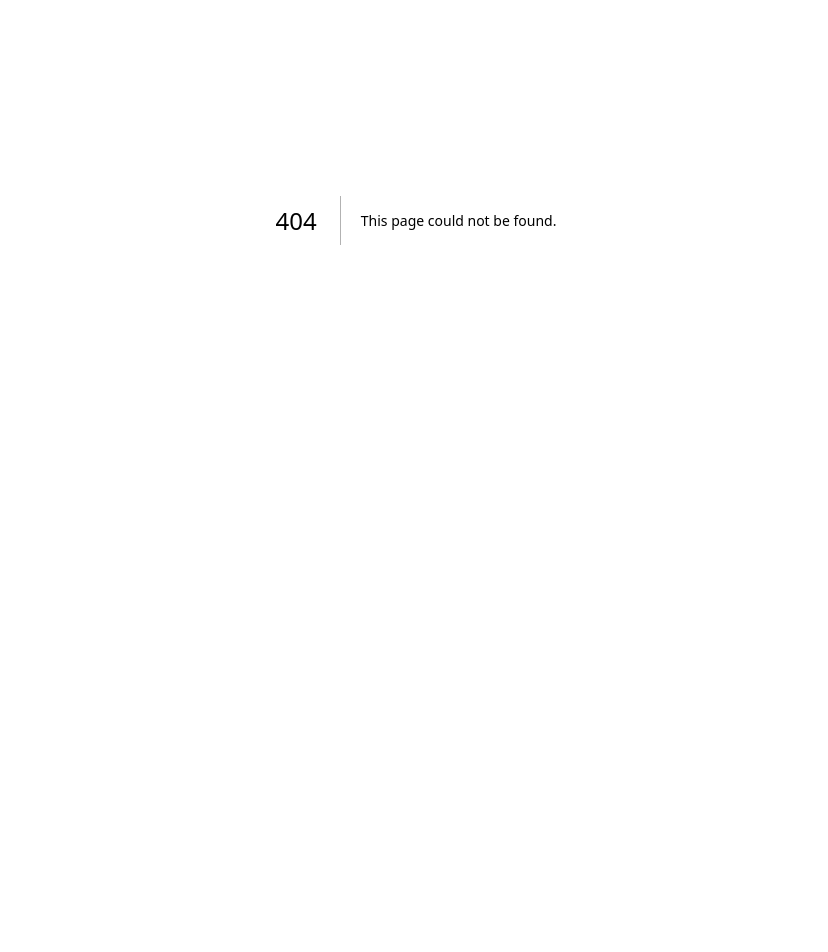
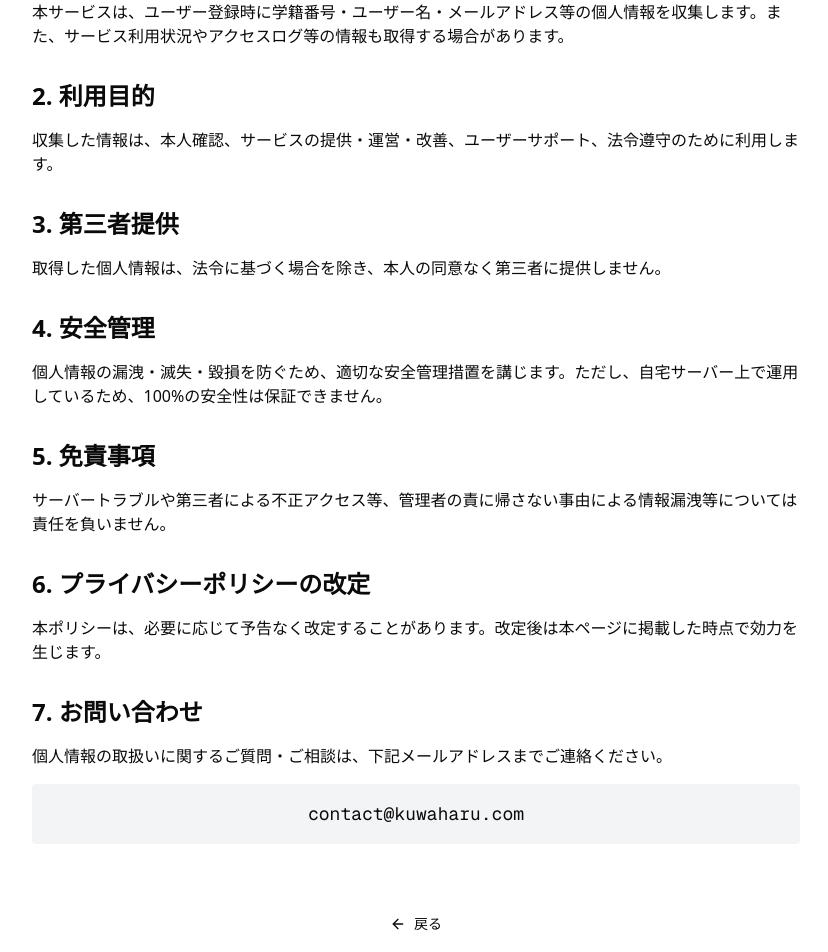
Before and after one commit to kuwaharu-git/school-app, a Next.js app in the folder app/frontend/: page /privacy in a window 1280 px wide. Before the commit this address had no page. Shown: the part 180-1132 px from the top of the page, without its empty margins (224-1052 px from the left). Before the commit the page ends 800 px from the top, so only its background shows below. Built offline with nearby package versions, Linux system fonts and the light colour scheme.

Commit message:
フロントエンド: お問い合わせページ、ヘルプページ、プライバシーポリシーを追加

```diff
--- /dev/null
+++ b/app/frontend/src/app/contact/page.tsx
@@ -0,0 +1,41 @@
+
+import { BackButton } from "@/components/BackButton"
+
+export default function ContactPage() {
+	return (
+		<main className="min-h-screen py-8 px-4 md:px-8 lg:px-16 max-w-2xl mx-auto">
+			<div className="space-y-8">
+				<div className="text-center mb-8">
+					<h1 className="text-3xl font-bold mb-2">お問い合わせ</h1>
+					<p className="text-muted-foreground">本サービスに関するご連絡先</p>
+				</div>
+
+				<section className="space-y-4">
+					<h2 className="text-2xl font-semibold">重大なバグ・その他のお問い合わせ</h2>
+					<p>
+						サービスの不具合やセキュリティ上の重大な問題、その他のお問い合わせは、下記メールアドレスまでご連絡ください。
+					</p>
+					<div className="bg-gray-100 rounded p-4 text-center text-lg font-mono select-all">
+						contact@kuwaharu.com
+					</div>
+				</section>
+
+				<section className="space-y-4">
+					<h2 className="text-2xl font-semibold">機能追加・改善要望</h2>
+					<p>
+						新機能のご要望や改善リクエストは、下記GitHubリポジトリのIssueからご連絡いただけると助かります。
+					</p>
+					<div className="bg-gray-100 rounded p-4 text-center">
+						<a href="https://github.com/kuwaharu-git/school-app" target="_blank" rel="noopener noreferrer" className="text-blue-600 underline break-all">
+							https://github.com/kuwaharu-git/school-app
+						</a>
+					</div>
+				</section>
+
+				<div className="flex justify-center pt-8 pb-4">
+					<BackButton fallback="/" />
+				</div>
+			</div>
+		</main>
+	)
+}
--- /dev/null
+++ b/app/frontend/src/app/help/page.tsx
@@ -0,0 +1,46 @@
+import { BackButton } from "@/components/BackButton"
+
+export default function HelpPage() {
+	return (
+		<main className="min-h-screen py-8 px-4 md:px-8 lg:px-16 max-w-3xl mx-auto">
+			<div className="space-y-8">
+				<div className="text-center mb-8">
+					<h1 className="text-3xl font-bold mb-2">ヘルプ・よくある質問</h1>
+					<p className="text-muted-foreground">本サービスの使い方・FAQ</p>
+				</div>
+
+				<section className="space-y-4">
+					<h2 className="text-2xl font-semibold">Q. サービスの利用には何が必要ですか？</h2>
+					<p>
+						ユーザー登録申請が必要です。申請後、管理者が承認するとログインして各機能をご利用いただけます。
+					</p>
+				</section>
+
+				<section className="space-y-4">
+					<h2 className="text-2xl font-semibold">Q. パスワードを忘れた場合は？</h2>
+					<p>
+						現在、パスワードリセット機能はありません。管理者までご連絡ください。
+					</p>
+				</section>
+
+				<section className="space-y-4">
+					<h2 className="text-2xl font-semibold">Q. プロジェクトやレビューの公開範囲は？</h2>
+					<p>
+						プロジェクトは「公開/非公開」を選択できます。公開の場合は未ログインユーザーも閲覧可能です。レビューは公開プロジェクトのみ誰でも閲覧できます。
+					</p>
+				</section>
+
+				<section className="space-y-4">
+					<h2 className="text-2xl font-semibold">Q. バグや要望はどこに連絡すればいい？</h2>
+					<p>
+						重大なバグや不具合は <span className="font-mono select-all">contact@kuwaharu.com</span> までご連絡ください。機能追加・改善要望は <a href="https://github.com/kuwaharu-git/school-app" target="_blank" rel="noopener noreferrer" className="text-blue-600 underline break-all">GitHubリポジトリ</a> のIssueからお願いします。
+					</p>
+				</section>
+
+				<div className="flex justify-center pt-8 pb-4">
+					<BackButton fallback="/" />
+				</div>
+			</div>
+		</main>
+	)
+}
--- /dev/null
+++ b/app/frontend/src/app/privacy/page.tsx
@@ -0,0 +1,70 @@
+import { BackButton } from "@/components/BackButton"
+
+export default function PrivacyPolicyPage() {
+	return (
+		<main className="min-h-screen py-8 px-4 md:px-8 lg:px-16 max-w-4xl mx-auto">
+			<div className="space-y-8">
+				<div className="text-center mb-8">
+					<h1 className="text-3xl font-bold mb-2">プライバシーポリシー</h1>
+					<p className="text-muted-foreground">最終更新日: 2025年5月17日</p>
+				</div>
+
+				<section className="space-y-4">
+					<h2 className="text-2xl font-semibold">1. 収集する情報</h2>
+					<p>
+						本サービスは、ユーザー登録時に学籍番号・ユーザー名・メールアドレス等の個人情報を収集します。また、サービス利用状況やアクセスログ等の情報も取得する場合があります。
+					</p>
+				</section>
+
+				<section className="space-y-4">
+					<h2 className="text-2xl font-semibold">2. 利用目的</h2>
+					<p>
+						収集した情報は、本人確認、サービスの提供・運営・改善、ユーザーサポート、法令遵守のために利用します。
+					</p>
+				</section>
+
+				<section className="space-y-4">
+					<h2 className="text-2xl font-semibold">3. 第三者提供</h2>
+					<p>
+						取得した個人情報は、法令に基づく場合を除き、本人の同意なく第三者に提供しません。
+					</p>
+				</section>
+
+				<section className="space-y-4">
+					<h2 className="text-2xl font-semibold">4. 安全管理</h2>
+					<p>
+						個人情報の漏洩・滅失・毀損を防ぐため、適切な安全管理措置を講じます。ただし、自宅サーバー上で運用しているため、100%の安全性は保証できません。
+					</p>
+				</section>
+
+				<section className="space-y-4">
+					<h2 className="text-2xl font-semibold">5. 免責事項</h2>
+					<p>
+						サーバートラブルや第三者による不正アクセス等、管理者の責に帰さない事由による情報漏洩等については責任を負いません。
+					</p>
+				</section>
+
+				<section className="space-y-4">
+					<h2 className="text-2xl font-semibold">6. プライバシーポリシーの改定</h2>
+					<p>
+						本ポリシーは、必要に応じて予告なく改定することがあります。改定後は本ページに掲載した時点で効力を生じます。
+					</p>
+				</section>
+
+				<section className="space-y-4">
+					<h2 className="text-2xl font-semibold">7. お問い合わせ</h2>
+					<p>
+						個人情報の取扱いに関するご質問・ご相談は、下記メールアドレスまでご連絡ください。
+					</p>
+					<div className="bg-gray-100 rounded p-4 text-center text-lg font-mono select-all">
+						contact@kuwaharu.com
+					</div>
+				</section>
+
+				<div className="flex justify-center pt-8 pb-4">
+					<BackButton fallback="/register" />
+				</div>
+			</div>
+		</main>
+	)
+}
```
